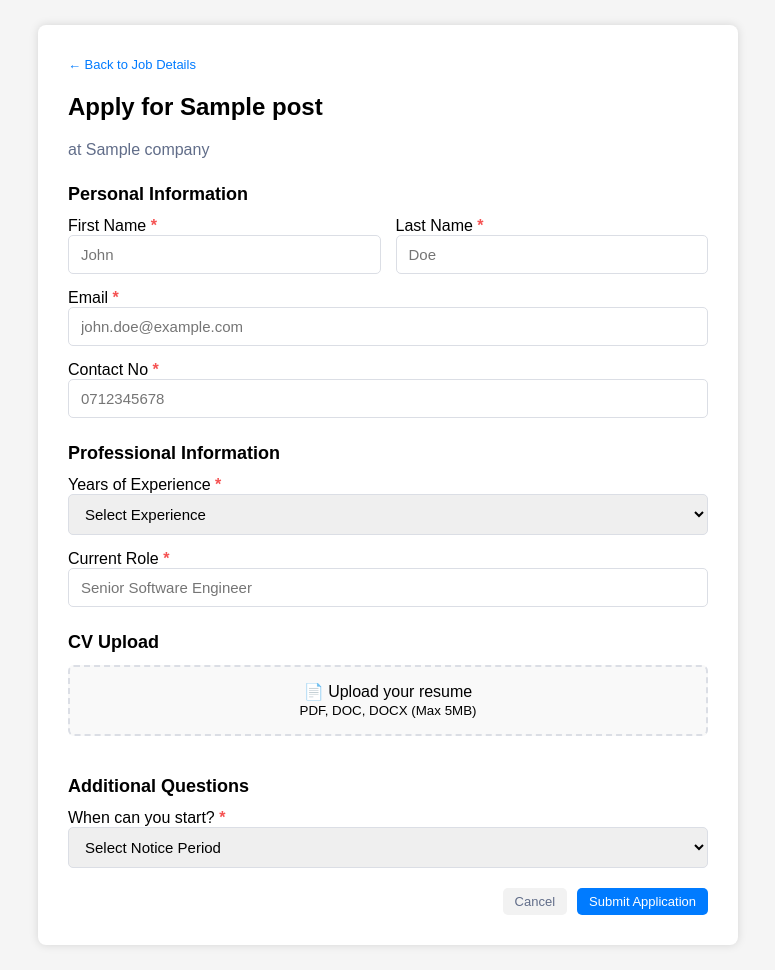
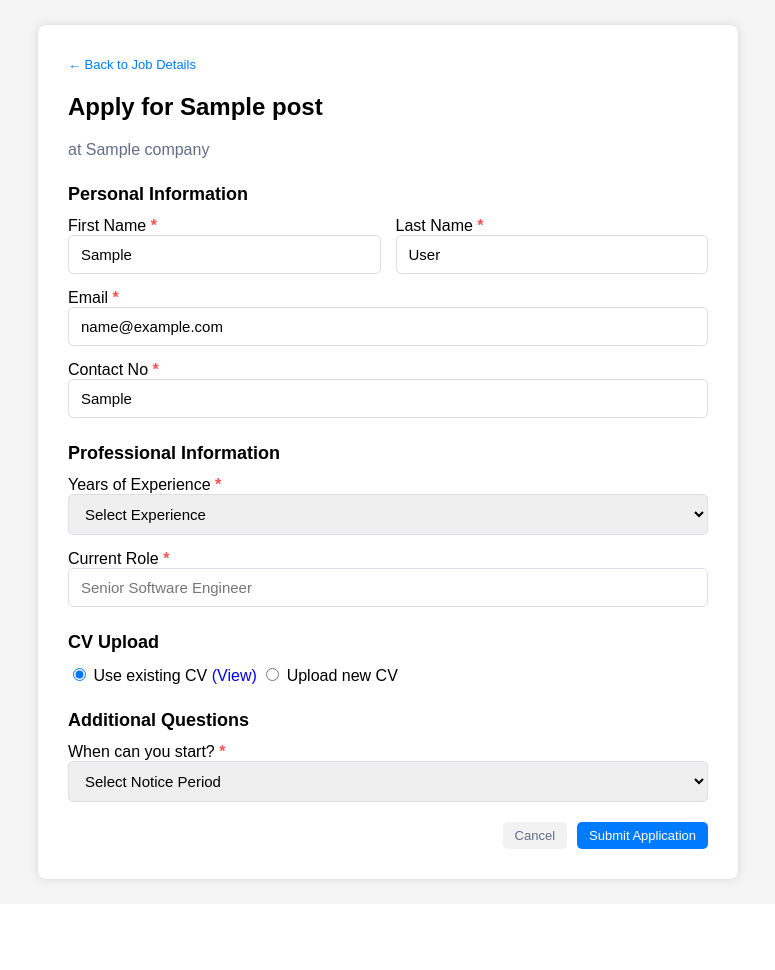
Before and after one commit to chiranthani/job-recruitment-system, a PHP site: page /job-applicant/apply.php?job=1 in a window 1280 px wide. Shown: the part 65-1035 px from the top of the page, without its empty margins (252-1027 px from the left). After the commit the page ends 950 px from the top, so only its background shows below. Run offline with PHP 8.4, Linux system fonts and the light colour scheme; the visitor is signed in with stand-in values (Sample User, id 1); data comes from the database, SQL or seed files in the repository; tables that the repository leaves empty hold one stand-in row (values such as "Sample post").

Commit message:
apply feature improvment done

```diff
--- a/home.php
+++ b/home.php
@@ -24,8 +24,8 @@
     <div class="category-list">
         <?php
         $get_active_categories = getActiveCategoriesWithJobsCount();
-        $sql = mysqli_query($con_main, $get_active_categories);
-        while ($res = mysqli_fetch_array($sql)) {
+
+        foreach ($get_active_categories as $res) {
         ?>
             <a href="job-applicant/job-search.php?category=<?php echo $res['id']; ?>">
                 <div class="category-card">
--- a/job-applicant/application.css
+++ b/job-applicant/application.css
@@ -149,6 +149,14 @@ label.required::after {
     display: flex;
     justify-content: flex-end;
     gap: 10px;
+}
+
+.cv-options {
+    margin-bottom: 10px;
+}
+
+.cv-options input {
+    width: auto;
 }
 
 
--- a/job-applicant/apply.php
+++ b/job-applicant/apply.php
@@ -5,15 +5,23 @@
 
 <?php include '../layouts/header.php';
 include 'backend/data-queries.php';
+    $userId = $_SESSION['user_id'] ?? 4;
+
+    $candidate = getCandidateDetails($userId);
+
+    $existingResume = $candidate['cv_url'] ?? null;
+    $fname = $candidate['first_name'] ?? '';
+    $lname = $candidate['last_name'] ?? '';
+    $email = $candidate['email'] ?? '';
+    $contact_no = $candidate['contact_no'] ?? '';
 ?>
 
 <section>
     <div class="job-apply-container">
         <?php
-            $get_job_post_data = getSelectedJobPostDetails($_GET['job']);
+            $job = getSelectedJobPostDetails($_GET['job']);
 
-            $job_sql = mysqli_query($con_main, $get_job_post_data);
-            $job = mysqli_fetch_assoc($job_sql);
+
         ?>
 
         <a onclick=" window.history.back()" class="back-link">← Back to Job Details</a>
@@ -27,23 +35,23 @@ include 'backend/data-queries.php';
             <div class="row">
                 <div class="col">
                     <label class="required">First Name</label>
-                    <input type="text" name="first_name" placeholder="John" required>
+                    <input type="text" name="first_name" value="<?php echo $fname ?>" placeholder="John" required>
                 </div>
                 <div class="col">
                     <label class="required">Last Name</label>
-                    <input type="text" name="last_name" placeholder="Doe" required>
+                    <input type="text" name="last_name" value="<?php echo $lname ?>" placeholder="Doe" required>
                 </div>
             </div>
             <div class="row">
                 <div class="col">
                     <label class="required">Email</label>
-                    <input type="email" name="email" placeholder="john.doe@example.com" required>
+                    <input type="email" name="email" value="<?php echo $email ?>" placeholder="john.doe@example.com" required>
                 </div>
             </div>
             <div class="row">
                 <div class="col">
                     <label class="required">Contact No</label>
-                    <input type="text" name="phone" placeholder="0712345678" required>
+                    <input type="text" name="phone" value="<?php echo $contact_no ?>" placeholder="0712345678" required>
                 </div>
             </div>
             <h3 class="form-title">Professional Information</h3>
@@ -51,7 +59,7 @@ include 'backend/data-queries.php';
                 <div class="col">
                     <label class="required">Years of Experience</label>
                     <select name="experience" required>
-                        <option value="">Select Experience</option>
+                        <option value="" selected disabled>Select Experience</option>
                         <?php foreach (AppConstants::EXPERIENCE_OPTIONS as $exp): ?>
                             <option value="<?= $exp ?>"><?= $exp ?></option>
                         <?php endforeach; ?>
@@ -66,15 +74,43 @@ include 'backend/data-queries.php';
             </div>
 
             <h3 class="form-title">CV Upload</h3>
-            <div class="row">
+
+            <?php if ($existingResume): ?>
+                <div class="cv-options">
+                    <label>
+                        <input type="radio" name="cv_option" value="existing" checked>
+                        Use existing CV
+                        <a href="<?php echo BaseConfig::$BASE_URL ?><?= $existingResume ?>" target="_blank">(View)</a>
+                    </label>
+
+                    <label>
+                        <input type="radio" name="cv_option" value="new">
+                        Upload new CV
+                    </label>
+                </div>
+            <?php else: ?>
+                <input type="hidden" name="cv_option" value="new">
+            <?php endif; ?>
+
+            <div class="row" id="newCvBox" style="<?= $existingResume ? 'display:none' : '' ?>">
                 <div class="col">
                     <label class="file-box" id="resumeLabel">
-                        <input type="file" name="resume" accept=".pdf, .doc, .docx" id="resumeInput" required>
-                        <span id="resumeText">📄 Upload your resume<br><small>PDF, DOC, DOCX (Max 5MB)</small></span>
+                        <input type="file" name="resume" accept=".pdf, .doc, .docx" id="resumeInput">
+                        <span id="resumeText">Upload your resume<br><small>PDF, DOC, DOCX (Max 5MB)</small></span>
                         <button type="button" id="removeResumeBtn" style="display:none;">X</button>
                     </label>
                 </div>
             </div>
+
+            <!-- <div class="row">
+                <div class="col">
+                    <label class="file-box" id="resumeLabel">
+                        <input type="file" name="resume" accept=".pdf, .doc, .docx" id="resumeInput" required>
+                        <span id="resumeText">Upload your resume<br><small>PDF, DOC, DOCX (Max 5MB)</small></span>
+                        <button type="button" id="removeResumeBtn" style="display:none;">X</button>
+                    </label>
+                </div>
+            </div> -->
 
 
             <h3 class="form-title">Additional Questions</h3>
@@ -82,7 +118,7 @@ include 'backend/data-queries.php';
                 <div class="col">
                     <label class="required">When can you start?</label>
                     <select name="notice" required>
-                        <option value="">Select Notice Period</option>
+                        <option value="" selected disabled>Select Notice Period</option>
                         <?php foreach (AppConstants::NOTICE_PERIOD_OPTIONS as $notice): ?>
                             <option value="<?= $notice ?>"><?= $notice ?></option>
                         <?php endforeach; ?>
@@ -103,11 +139,37 @@ include 'backend/data-queries.php';
     const resumeInput = document.getElementById('resumeInput');
     const resumeText = document.getElementById('resumeText');
     const removeBtn = document.getElementById('removeResumeBtn');
+    const MAX_FILE_SIZE = 5 * 1024 * 1024;
+
+    const cvRadios = document.querySelectorAll('input[name="cv_option"]');
+    const newCvBox = document.getElementById('newCvBox');
+
+    cvRadios.forEach(radio => {
+        radio.addEventListener('change', function () {
+            if (this.value == 'new') {
+                newCvBox.style.display = 'block';
+                resumeInput.required = true;
+            } else {
+                newCvBox.style.display = 'none';
+                resumeInput.required = false;
+                resumeInput.value = "";
+                resetResume();
+            }
+        });
+    });
+
 
     resumeInput.addEventListener('change', function() {
         if (this.files && this.files.length > 0) {
+
+            if (this.files[0].size > MAX_FILE_SIZE) {
+                showError("Resume file size must be less than 5MB");
+                this.value = "";
+                resetResume();
+                return;
+            }
             const fileName = this.files[0].name;
-            resumeText.textContent = `📄 ${fileName}`;
+            resumeText.textContent = `${fileName}`;
             removeBtn.style.display = 'inline-block';
         } else {
             resetResume();
@@ -120,7 +182,7 @@ include 'backend/data-queries.php';
     });
 
     function resetResume() {
-        resumeText.innerHTML = `📄 Upload your resume<br><small>PDF, DOC, DOCX (Max 5MB)</small>`;
+        resumeText.innerHTML = `Upload your resume<br><small>PDF, DOC, DOCX (Max 5MB)</small>`;
         removeBtn.style.display = 'none';
     }
 
--- a/job-applicant/backend/data-queries.php
+++ b/job-applicant/backend/data-queries.php
@@ -3,6 +3,7 @@
 /** get active categories with active job post count */
 function getActiveCategoriesWithJobsCount()
 {
+    global $con_main;
     $sql = "SELECT
                     job_categories.id,
                     job_categories.name,
@@ -11,23 +12,42 @@ function getActiveCategoriesWithJobsCount()
                 FROM job_categories
                 LEFT JOIN job_posts
                     ON job_posts.category_id = job_categories.id
-                WHERE job_categories.status = ".AppConstants::ACTIVE_STATUS. "
+                WHERE job_categories.status = ?
                 GROUP BY job_categories.id, job_categories.name, job_categories.icon_path;";
 
-    return $sql;
+    $stmt = $con_main->prepare($sql);
+    if (!$stmt) return false;
+
+    $status = AppConstants::ACTIVE_STATUS;
+    $stmt->bind_param("i", $status);
+    $stmt->execute();
+
+    $result = $stmt->get_result();
+    return ($result && $result->num_rows > 0) ? $result : false;
 }
 
 /** get admin approved companies list */
-function getApprovedCompanies(){
+function getApprovedCompanies()
+{
+    global $con_main;
 
-    $sql = "SELECT * FROM `companies` WHERE `admin_approval` = '" . AppConstants::COMPANY_APPROVED . "'";
-    return $sql;
+    $sql = "SELECT * FROM `companies` WHERE `admin_approval` = ?";
+    $stmt = $con_main->prepare($sql);
+    if (!$stmt) return false;
+
+    $approval = AppConstants::COMPANY_APPROVED;
+    $stmt->bind_param("s", $approval);
+    $stmt->execute();
+
+    $result = $stmt->get_result();
+    return ($result && $result->num_rows > 0) ? $result : false;
 }
 
 
 /** get user selected job post full content */
-function getSelectedJobPostDetails($id){
-
+function getSelectedJobPostDetails($id)
+{
+    global $con_main;
     $sql = "SELECT
             job_posts.*,
             companies.name AS company_name,
@@ -39,13 +59,22 @@ function getSelectedJobPostDetails($id){
         INNER JOIN job_categories ON job_categories.id = job_posts.category_id
         INNER JOIN locations ON locations.id = job_posts.location_id
         WHERE
-            job_posts.id = ".$id;
+            job_posts.id = ?";
 
-    return $sql;
+    $stmt = $con_main->prepare($sql);
+    if (!$stmt) return false;
+
+    $stmt->bind_param("i", $id);
+    $stmt->execute();
+
+    $result = $stmt->get_result();
+    return ($result && $result->num_rows == 1) ? $result->fetch_assoc() : false;
 }
 
 /** get selected post benefits */
-function getSelectedJobPostBenefits($jobId){
+function getSelectedJobPostBenefits($jobId)
+{
+    global $con_main;
 
     $sql = "SELECT
             job_post_benefits.*,
@@ -54,15 +83,51 @@ function getSelectedJobPostBenefits($jobId){
             `job_post_benefits`
         INNER JOIN benefits on benefits.id = job_post_benefits.benefit_id
         WHERE
-            job_post_benefits.job_post_id=".$jobId;
+            job_post_benefits.job_post_id= ?";
 
-    return $sql;
+    $stmt = $con_main->prepare($sql);
+    if (!$stmt) return false;
+
+    $stmt->bind_param("i", $jobId);
+    $stmt->execute();
+
+    $result = $stmt->get_result();
+    return ($result && $result->num_rows > 0) ? $result : false;
 }
 
 /** get a candidate job table row */
-function getACandidateJob($useId,$jobId,$type){
+function getACandidateJob($userId, $jobId, $type)
+{
+    global $con_main;
 
-    $sql = "SELECT * FROM candidate_jobs WHERE job_id = {$jobId} AND user_id = {$useId} AND `type` = '{$type}'
+    $sql = "SELECT * FROM candidate_jobs WHERE job_id = ? AND user_id = ? AND `type` = ?
         LIMIT 1";
-    return $sql;
+    $stmt = $con_main->prepare($sql);
+    if (!$stmt) return false;
+
+    $stmt->bind_param("iis", $jobId, $userId, $type);
+    $stmt->execute();
+
+    $result = $stmt->get_result();
+    return ($result && $result->num_rows == 1) ? $result->fetch_assoc() : false;
 }
+
+/*** get candidate details */
+function getCandidateDetails($userId)
+{
+    global $con_main;
+
+    $sql = "SELECT candidates.*,users.first_name,users.last_name,users.email,users.profile_image
+    FROM candidates
+    INNER JOIN users ON users.id = candidates.user_id
+    WHERE candidates.user_id=? ORDER BY users.id DESC LIMIT 1";
+
+    $stmt = $con_main->prepare($sql);
+    if (!$stmt) return false;
+
+    $stmt->bind_param("i", $userId);
+    $stmt->execute();
+
+    $result = $stmt->get_result();
+    return ($result && $result->num_rows == 1) ? $result->fetch_assoc() : false;
+}
--- a/job-applicant/backend/search.php
+++ b/job-applicant/backend/search.php
@@ -8,7 +8,7 @@ $work_type = isset($_GET['work_type']) ? trim($_GET['work_type']) : '';
 $categories = isset($_GET['categories']) ? $_GET['categories'] : [];
 $page  = isset($_GET['page']) ? (int)$_GET['page'] : 1;
 
-$limit = 6;
+$limit = 2;
 $offset = ($page - 1) * $limit;
 
 $query = "SELECT
```
Also changed, not shown: job-applicant/backend/application-submit.php (+18 -5 lines), job-applicant/job-search.php (+9 -6 lines).
